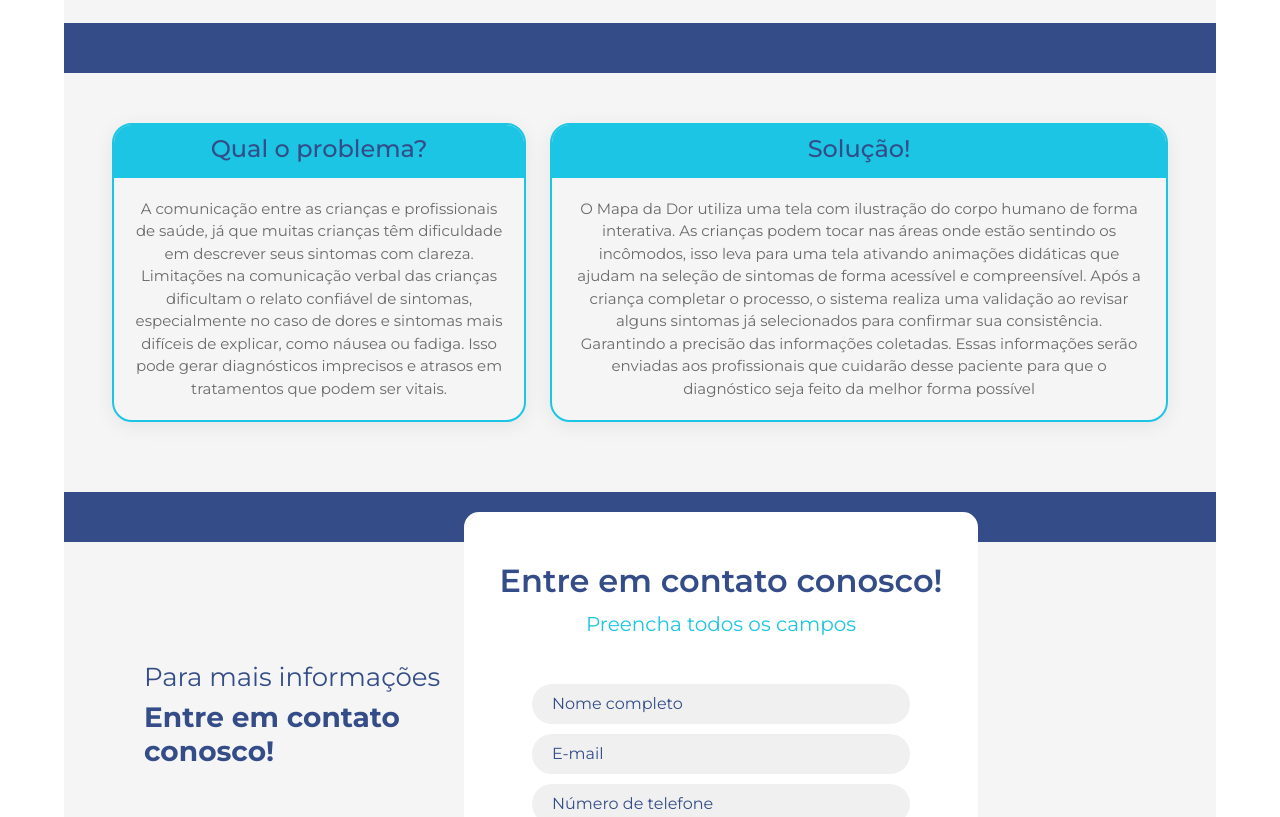
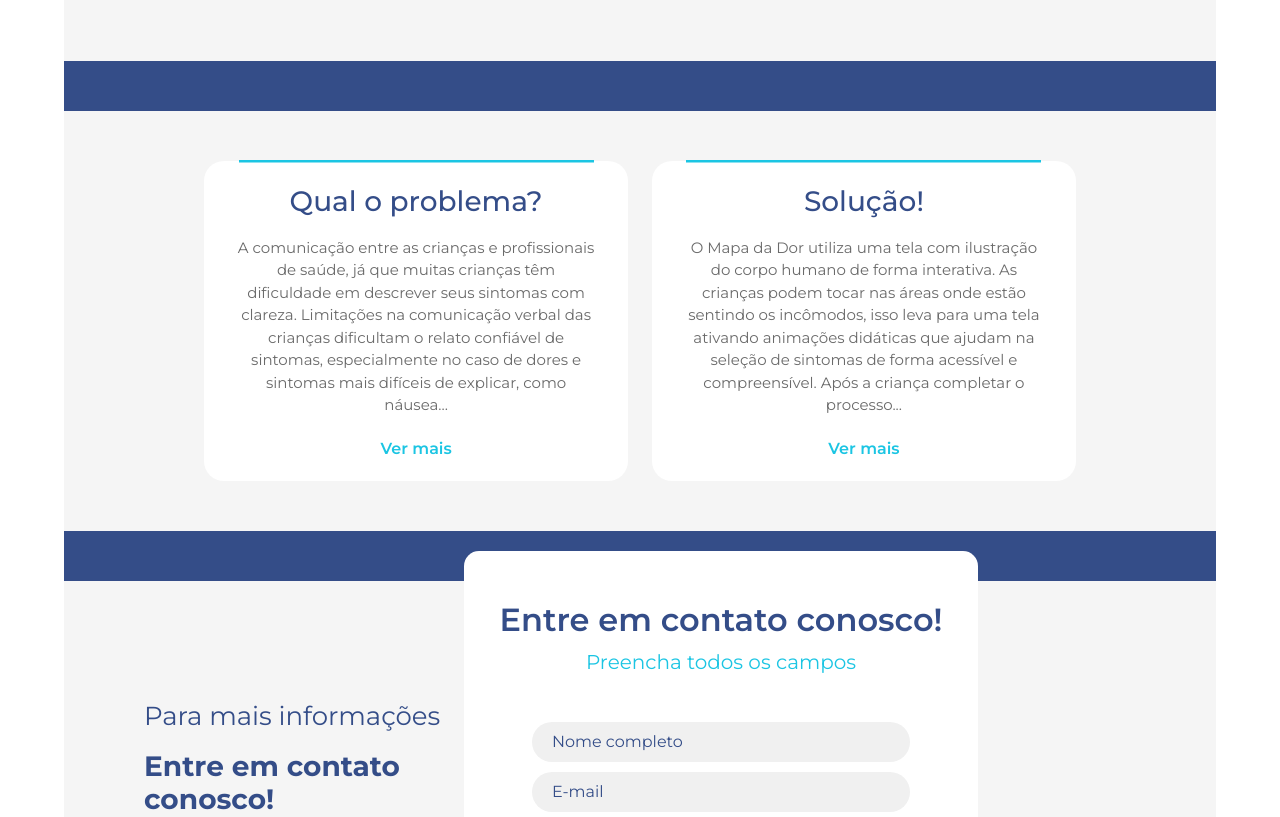
Before and after one commit to juhadja/Mapa-da-Dor, a React (Vite) app: page / in a window 1280 px wide. Shown: the part 1280-2097 px from the top of the page. Built offline with nearby package versions, Linux system fonts and the light colour scheme.

Commit message:
feat-modal

```diff
--- a/src/Componentes/Sessão solução/index.jsx
+++ b/src/Componentes/Sessão solução/index.jsx
@@ -1,20 +1,42 @@
 import './style.css'
+import Line from './Line.svg'
+import { useState, useEffect } from 'react';
+import Modal from './modal';
+
 
 export default function SessaoSolucao() {
+    const [isModal1Open, setIsModal1Open] = useState(false);
+    const [isModal2Open, setIsModal2Open] = useState(false);
+
     return (
-        <div className="d-block d-lg-flex gap-4 mx-5">
-            <div className="caixas">
-                <div className="titulo_caixa">
+        <>
+            <div className="d-block d-lg-flex gap-4 mx-5 row conteiner">
+                <div className="caixas col text-center">
+                    <img src={Line} alt="" />
                     <h3>Qual o problema?</h3>
+                    <p>A comunicação entre as crianças e profissionais de saúde, já que muitas crianças têm dificuldade em descrever seus sintomas com clareza. Limitações na comunicação verbal das crianças dificultam o relato confiável de sintomas, especialmente no caso de dores e sintomas mais difíceis de explicar, como náusea...</p>
+                    <button onClick={() => setIsModal1Open(true)}>Ver mais</button>
                 </div>
-                <p>A comunicação entre as crianças e profissionais de saúde, já que muitas crianças têm dificuldade em descrever seus sintomas com clareza. Limitações na comunicação verbal das crianças dificultam o relato confiável de sintomas, especialmente no caso de dores e sintomas mais difíceis de explicar, como náusea ou fadiga. Isso pode gerar diagnósticos imprecisos e atrasos em tratamentos que podem ser vitais.</p>
+
+                <div className="caixas col text-center">
+                    <img src={Line} alt="" />
+                    <h3>Solução!</h3>
+                    <p>O Mapa da Dor utiliza uma tela com ilustração do corpo humano de forma interativa. As crianças podem tocar nas áreas onde estão sentindo os incômodos, isso leva para uma tela ativando animações didáticas que ajudam na seleção de sintomas de forma acessível e compreensível. Após a criança completar o processo...</p>
+                    <button onClick={() => setIsModal2Open(true)}>Ver mais</button>
+                </div>
             </div>
-            <div className="caixas">
-                <div className="titulo_caixa">
-                    <h3>Solução!</h3>
-                </div>
-                <p id='dashboard'>O Mapa da Dor utiliza uma tela com ilustração do corpo humano de forma interativa. As crianças podem tocar nas áreas onde estão sentindo os incômodos, isso leva para uma tela ativando animações didáticas que ajudam na seleção de sintomas de forma acessível e compreensível. Após a criança completar o processo, o sistema realiza uma validação ao revisar alguns sintomas já selecionados para confirmar sua consistência. Garantindo a precisão das informações coletadas. Essas informações serão enviadas aos profissionais que cuidarão desse paciente para que o diagnóstico seja feito da melhor forma possível</p>
-            </div>
-        </div>
+            <Modal isOpen={isModal1Open} onClose={() => setIsModal1Open(false)}>
+                <h3>Qual o problema?</h3>
+                <p>
+                    A comunicação entre as crianças e profissionais de saúde, já que muitas crianças têm dificuldade em descrever seus sintomas com clareza. Limitações na comunicação verbal das crianças dificultam o relato confiável de sintomas, especialmente no caso de dores e sintomas mais difíceis de explicar, como náusea ou fadiga. Isso pode gerar diagnósticos imprecisos e atrasos em tratamentos que podem ser vitais.
+                </p>
+            </Modal>
+            <Modal isOpen={isModal2Open} onClose={() => setIsModal2Open(false)}>
+                <h3>Solução!</h3>
+                <p>
+                    O Mapa da Dor utiliza uma tela com ilustração do corpo humano de forma interativa. As crianças podem tocar nas áreas onde estão sentindo os incômodos, isso leva para uma tela ativando animações didáticas que ajudam na seleção de sintomas de forma acessível e compreensível. Após a criança completar o processo, o sistema realiza uma validação ao revisar alguns sintomas já selecionados para confirmar sua consistência. Garantindo a precisão das informações coletadas. Essas informações serão enviadas aos profissionais que cuidarão desse paciente para que o diagnóstico seja feito da melhor forma possível
+                </p>
+            </Modal>
+        </>
     )
 }
--- /dev/null
+++ b/src/Componentes/Sessão solução/modal.css
@@ -0,0 +1,41 @@
+.modal-overlay {
+    position: fixed;
+    top: 0;
+    left: 0;
+    width: 100vw;
+    height: 100vh;
+
+    background-color: rgba(0, 0, 0, 0.4);
+
+    display: flex;
+    align-items: center;
+    justify-content: center;
+
+    z-index: 9999;
+}
+
+.modal-content {
+    background-color: var(--branco);
+    padding: 2rem;
+    border-radius: 16px;
+    max-width: 600px;
+    width: 90%;
+    position: relative;
+    box-shadow: 0 10px 30px rgba(0, 0, 0, 0.2);
+    text-align: center;
+}
+
+.close-button {
+    position: absolute;
+    top: 10px;
+    right: 15px;
+    font-size: 24px;
+    background: transparent;
+    border: none;
+    color: #555;
+    cursor: pointer;
+}
+
+.close-button:hover {
+    color: #000;
+}
--- /dev/null
+++ b/src/Componentes/Sessão solução/modal.jsx
@@ -0,0 +1,36 @@
+import './modal.css'
+import { useEffect } from "react";
+
+const Modal = ({ isOpen, onClose, children }) => {
+    useEffect(() => {
+        if (isOpen) {
+            document.body.style.overflow = "hidden";
+            document.documentElement.style.overflow = "hidden";
+
+        } else {
+            document.body.style.overflow = "auto";
+            document.documentElement.style.overflow = "auto";
+
+        }
+
+        return () => {
+            document.body.style.overflow = "auto";
+            document.documentElement.style.overflow = "auto";
+        };
+    }, [isOpen]);
+
+    if (!isOpen) return null;
+
+    return (
+        <>
+            <div className='modal-overlay'>
+                <div className='modal-content'>
+                    <button className='close-button                  ' onClick={onClose}>X</button>
+                    {children}
+                </div>
+            </div>
+        </>
+    )
+}
+
+export default Modal;
--- a/src/Componentes/Sessão solução/style.css
+++ b/src/Componentes/Sessão solução/style.css
@@ -1,36 +1,59 @@
+.conteiner {
+    padding: 0 8%;
+}
+
 .caixas {
     border-radius: 20px;
-    border: 2px solid var(--azul-destaque);
-    box-shadow: 0px 4px 20px 0px rgba(0, 0, 0, 0.07);
+    background-color: var(--branco);
+
+}
+
+img {
+    position: relative;
+    top: -12px;
+}
+
+p {
+    color: var(--cinza-texto);
+    font-size: 15px;
+    margin: 0 20px 20px 20px;
+}
+
+h3 {
+    color: var(--azul-principal);
+    padding-bottom: 10px;
+}
+
+.caixas button {
+    color: var(--azul-destaque);
+    font-weight: 600;
+    border: none;
+    background-color: var(--branco);
+
     margin-bottom: 20px;
 }
 
-.titulo_caixa{
-    background-color: var(--azul-destaque);
-    border-radius: 18px 18px 0px 0px;
-    padding: 10px 0px 6px 0px;
-}
-.titulo_caixa h3{
-    text-align: center;
-    color: var(--azul-principal);
-    font-size: 24px;
-    font-weight: 500;
+
+
+
+
+@media(max-width: 633px) {
+    .caixas {
+        margin-bottom: 20px;
+    }
 }
 
-.caixas p{
-    text-align: center;
-    color: var(--cinza-texto);
-    font-size: 15px;
-    margin: 20px;
-}
-
-@media(max-width: 633px){
-    .titulo_caixa h3{
-        font-size: 20px;
+@media(max-width: 633px) {
+    .conteiner {
+        padding: 0 1%;
     }
 
-    .caixas p{
+    .caixas p {
         font-size: 12px;
         margin: 15px;
     }
+
+    .caixas img {
+        width: 150px;
+    }
 }
```
Also changed, not shown: src/Componentes/Mapa/Mapa.jsx (added), src/Componentes/Sessão solução/Line.svg (added).
